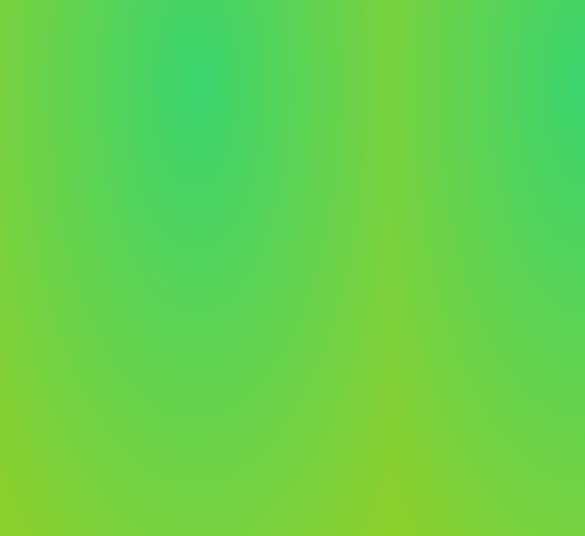
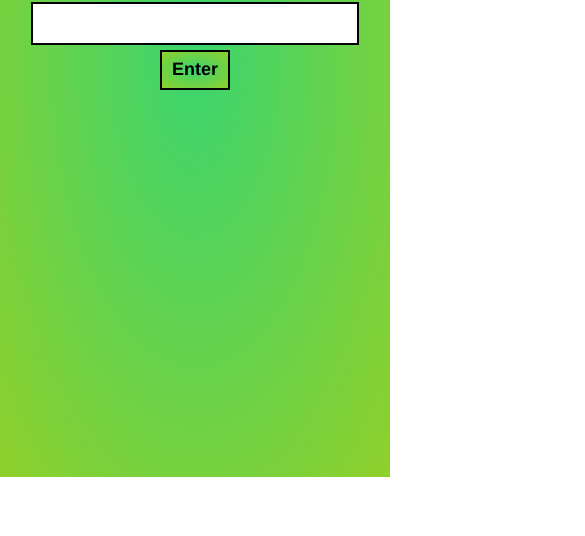
Before and after one commit to dzikriqalampacil/dzikriqalampacil.github.io, a plain HTML site: page index.html in a window 390 px wide. Shown: the part 367-903 px from the top of the page, 585 px wide, since content can reach past the window. After the commit the page ends 844 px from the top, so only its background shows below. Drawn offline with nearby package versions, Linux system fonts and the light colour scheme.

Commit message:
Update index1.css
Centering so can fit the phone screen

```diff
--- a/index1.css
+++ b/index1.css
@@ -1,9 +1,10 @@
 .masukan{
-    margin: 15% 37%;
-    display: flex;
-    flex-flow: column;
-    align-items: flex-start;
-    width: 700px;
+  display: flex;
+  flex-direction: column;
+  justify-content: center;
+  align-items: center;
+  text-align: center;
+  min-height: 90vh;
 }
 
 #petunjuk{
```
